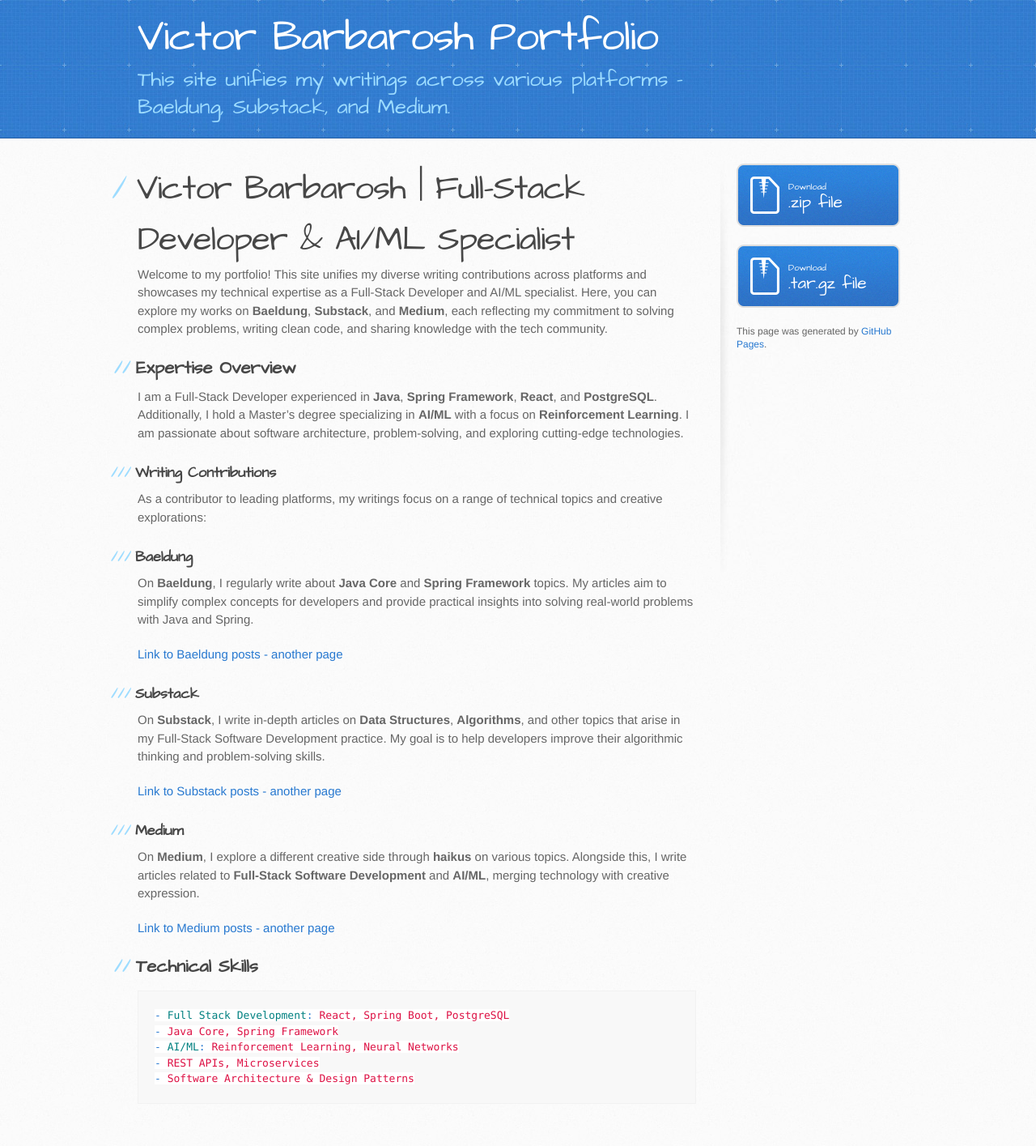
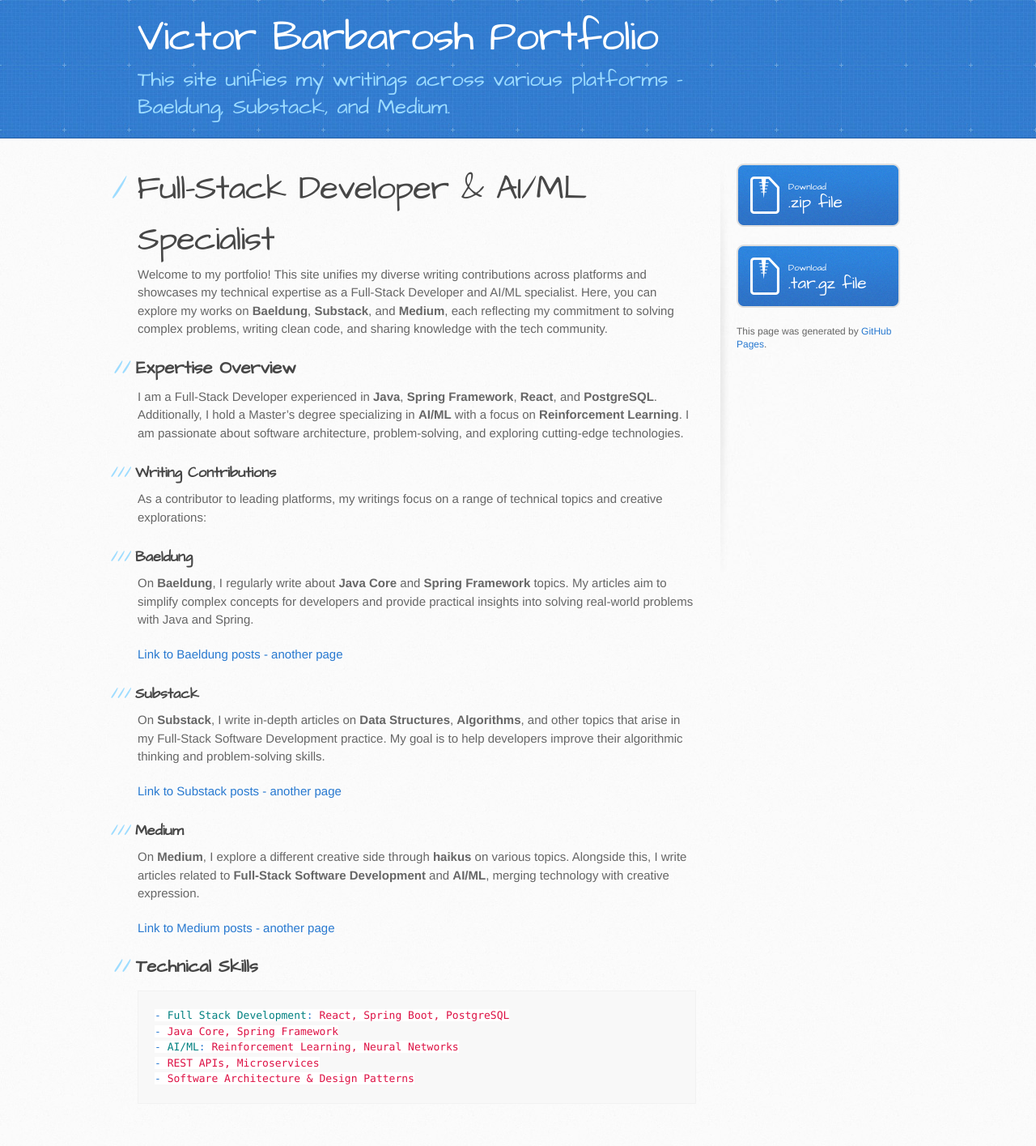
Before and after one commit to vBarbaros/portfolio, a Jekyll site: the page built from index.md, in a window 1280 px wide. Shown: the whole page at 81% size. Built offline with Jekyll 4.4.1, drawn with Linux system fonts in a browser that asks for light colours.

Commit message:
Init commit

```diff
--- a/index.md
+++ b/index.md
@@ -2,7 +2,7 @@
 layout: default
 ---
 
-# Victor Barbarosh | Full-Stack Developer & AI/ML Specialist
+# Full-Stack Developer & AI/ML Specialist
 
 Welcome to my portfolio! This site unifies my diverse writing contributions across platforms and showcases my technical expertise as a Full-Stack Developer and AI/ML specialist. Here, you can explore my works on **Baeldung**, **Substack**, and **Medium**, each reflecting my commitment to solving complex problems, writing clean code, and sharing knowledge with the tech community.
 
```
